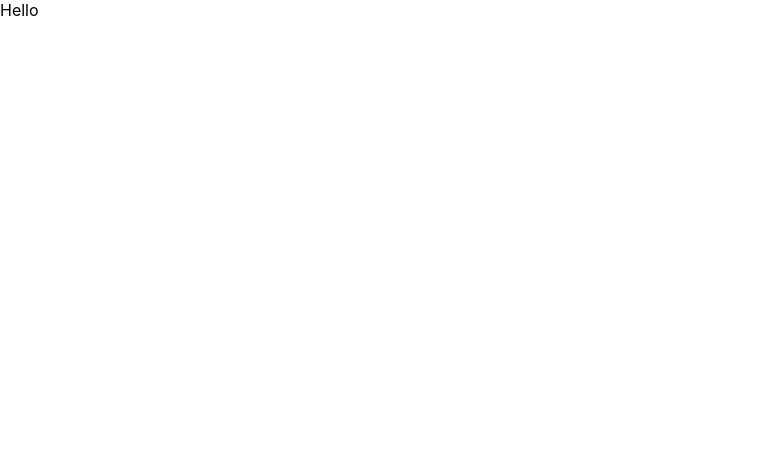
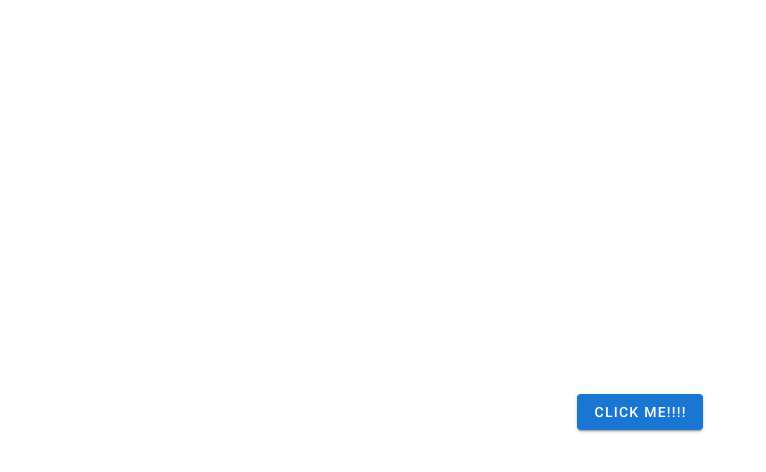
Before and after one commit to aki537/spa-sample, a Nuxt app in the folder frontend/: page / in a window 1280 px wide. Shown: the top 472 px of the page, without its empty margins (0-766 px from the left). Built offline with nearby package versions, Linux system fonts and the light colour scheme.

Commit message:
トップページにvuetifyを使用

```diff
--- a/frontend/layouts/default.vue
+++ b/frontend/layouts/default.vue
@@ -1,7 +1,7 @@
 <template>
-  <div>
+  <v-app>
     <Nuxt />
-  </div>
+  </v-app>
 </template>
 
 <style>
--- a/frontend/pages/index.vue
+++ b/frontend/pages/index.vue
@@ -1,12 +1,21 @@
 <template>
-  <div>
-    <button
-      @click="getMsg"
+  <v-container fluid fill-height>
+    <v-row
+      class="text-center"
     >
-      Hello
-    </button>
-    {{ msg }}
-  </div>
+      <v-col cols="12">
+        {{ msg }}
+      </v-col>
+      <v-col cols="12">
+        <v-btn
+          color="primary"
+          @click="getMsg"
+        >
+          Click Me!!!!
+        </v-btn>
+      </v-col>
+    </v-row>
+  </v-container>
 </template>
 
 <script>
```
